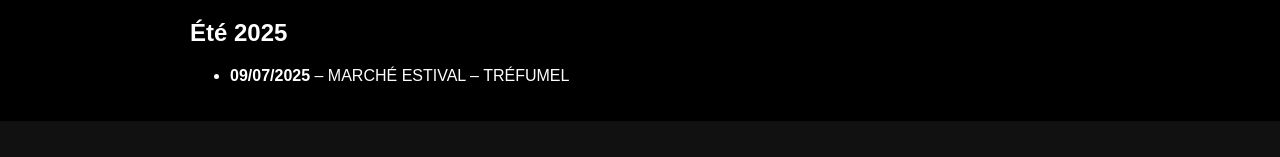
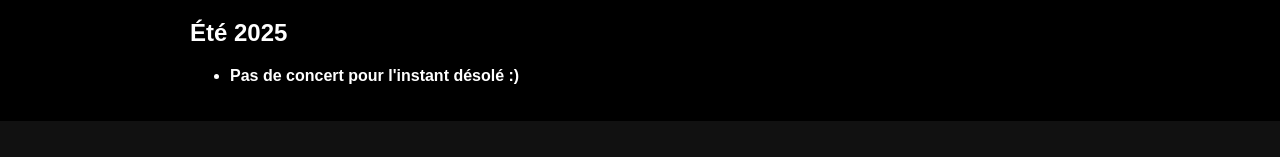
Before and after one commit to Jam-al/site-core, a plain HTML site: page concerts.html in a window 1280 px wide. Shown: the part 411-568 px from the top of the page. Drawn offline with Linux system fonts and the light colour scheme.

Commit message:
Update concerts.html

```diff
--- a/concerts.html
+++ b/concerts.html
@@ -28,7 +28,7 @@
 	    <h1>Concerts</h1>
 	    <h2>Été 2025</h2>
 	    <ul class="concert-list">
-	        <li><strong>09/07/2025</strong> – MARCHÉ ESTIVAL – TRÉFUMEL</li>
+	        <li><strong>Pas de concert pour l'instant désolé :)</strong></li>
 	    </ul>
 	</main>
     </div>
```
